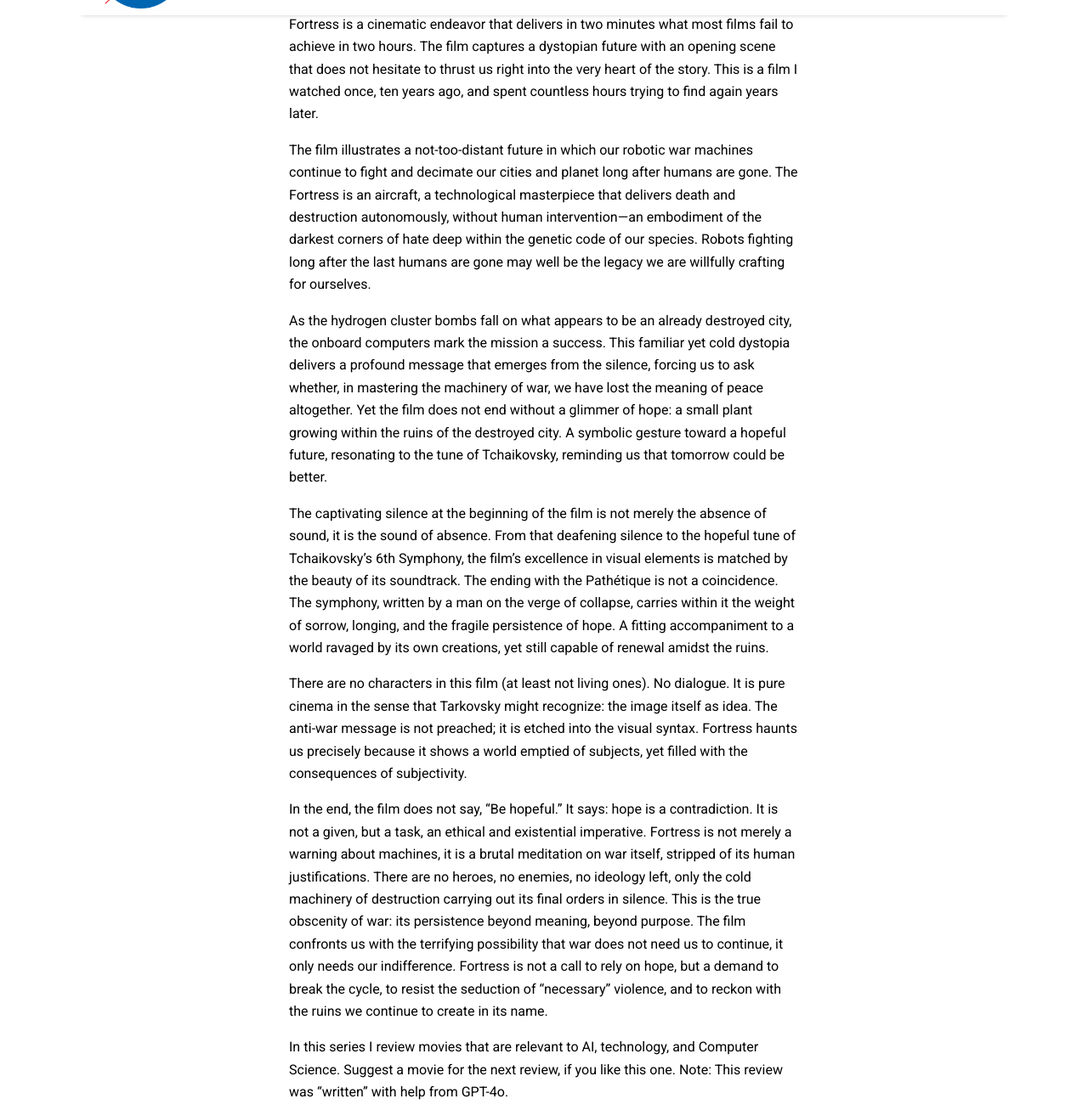
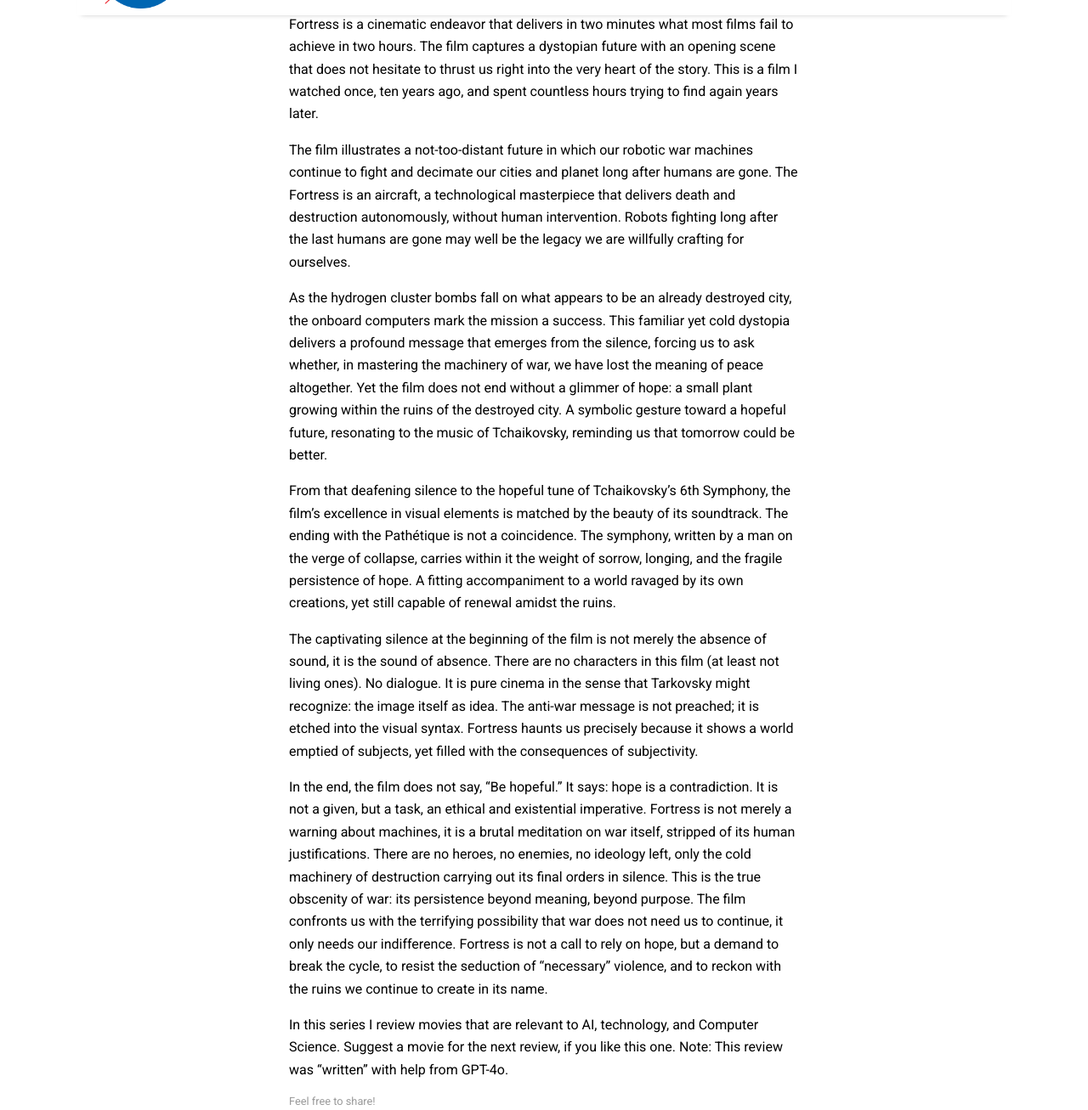
Before and after one commit to nalmadi/nalmadi.github.io, a Jekyll site: the page built from _posts/2025-06-13-Fortress.md, in a window 1280 px wide and 1400 px high, scrolled down 1049 px, cut to the strip 93-1400 px from the top of the window. Shown: the whole strip at 85% size. Built offline with Jekyll 4.4.1, drawn with Linux system fonts in a browser that asks for light colours; nearby versions of some CDN libraries.

Commit message:
Update 2025-06-13-Fortress.md

```diff
--- a/_posts/2025-06-13-Fortress.md
+++ b/_posts/2025-06-13-Fortress.md
@@ -18,13 +18,13 @@
 
 Fortress is a cinematic endeavor that delivers in two minutes what most films fail to achieve in two hours. The film captures a dystopian future with an opening scene that does not hesitate to thrust us right into the very heart of the story. This is a film I watched once, ten years ago, and spent countless hours trying to find again years later.
 
-The film illustrates a not-too-distant future in which our robotic war machines continue to fight and decimate our cities and planet long after humans are gone. The Fortress is an aircraft, a technological masterpiece that delivers death and destruction autonomously, without human intervention—an embodiment of the darkest corners of hate deep within the genetic code of our species. Robots fighting long after the last humans are gone may well be the legacy we are willfully crafting for ourselves.
+The film illustrates a not-too-distant future in which our robotic war machines continue to fight and decimate our cities and planet long after humans are gone. The Fortress is an aircraft, a technological masterpiece that delivers death and destruction autonomously, without human intervention. Robots fighting long after the last humans are gone may well be the legacy we are willfully crafting for ourselves.
 
-As the hydrogen cluster bombs fall on what appears to be an already destroyed city, the onboard computers mark the mission a success. This familiar yet cold dystopia delivers a profound message that emerges from the silence, forcing us to ask whether, in mastering the machinery of war, we have lost the meaning of peace altogether. Yet the film does not end without a glimmer of hope: a small plant growing within the ruins of the destroyed city. A symbolic gesture toward a hopeful future, resonating to the tune of Tchaikovsky, reminding us that tomorrow could be better.
+As the hydrogen cluster bombs fall on what appears to be an already destroyed city, the onboard computers mark the mission a success. This familiar yet cold dystopia delivers a profound message that emerges from the silence, forcing us to ask whether, in mastering the machinery of war, we have lost the meaning of peace altogether. Yet the film does not end without a glimmer of hope: a small plant growing within the ruins of the destroyed city. A symbolic gesture toward a hopeful future, resonating to the music of Tchaikovsky, reminding us that tomorrow could be better.
 
-The captivating silence at the beginning of the film is not merely the absence of sound, it is the sound of absence.  From that deafening silence to the hopeful tune of Tchaikovsky's 6th Symphony, the film's excellence in visual elements is matched by the beauty of its soundtrack. The ending with the Pathétique is not a coincidence. The symphony, written by a man on the verge of collapse, carries within it the weight of sorrow, longing, and the fragile persistence of hope. A fitting accompaniment to a world ravaged by its own creations, yet still capable of renewal amidst the ruins.
+From that deafening silence to the hopeful tune of Tchaikovsky's 6th Symphony, the film's excellence in visual elements is matched by the beauty of its soundtrack. The ending with the Pathétique is not a coincidence. The symphony, written by a man on the verge of collapse, carries within it the weight of sorrow, longing, and the fragile persistence of hope. A fitting accompaniment to a world ravaged by its own creations, yet still capable of renewal amidst the ruins.
 
-There are no characters in this film (at least not living ones). No dialogue. It is pure cinema in the sense that Tarkovsky might recognize: the image itself as idea. The anti-war message is not preached; it is etched into the visual syntax. Fortress haunts us precisely because it shows a world emptied of subjects, yet filled with the consequences of subjectivity.
+The captivating silence at the beginning of the film is not merely the absence of sound, it is the sound of absence.  There are no characters in this film (at least not living ones). No dialogue. It is pure cinema in the sense that Tarkovsky might recognize: the image itself as idea. The anti-war message is not preached; it is etched into the visual syntax. Fortress haunts us precisely because it shows a world emptied of subjects, yet filled with the consequences of subjectivity.
 
 In the end, the film does not say, “Be hopeful.” It says: hope is a contradiction. It is not a given, but a task, an ethical and existential imperative. Fortress is not merely a warning about machines, it is a brutal meditation on war itself, stripped of its human justifications. There are no heroes, no enemies, no ideology left, only the cold machinery of destruction carrying out its final orders in silence. This is the true obscenity of war: its persistence beyond meaning, beyond purpose. The film confronts us with the terrifying possibility that war does not need us to continue, it only needs our indifference. Fortress is not a call to rely on hope, but a demand to break the cycle, to resist the seduction of "necessary" violence, and to reckon with the ruins we continue to create in its name.
 
```
